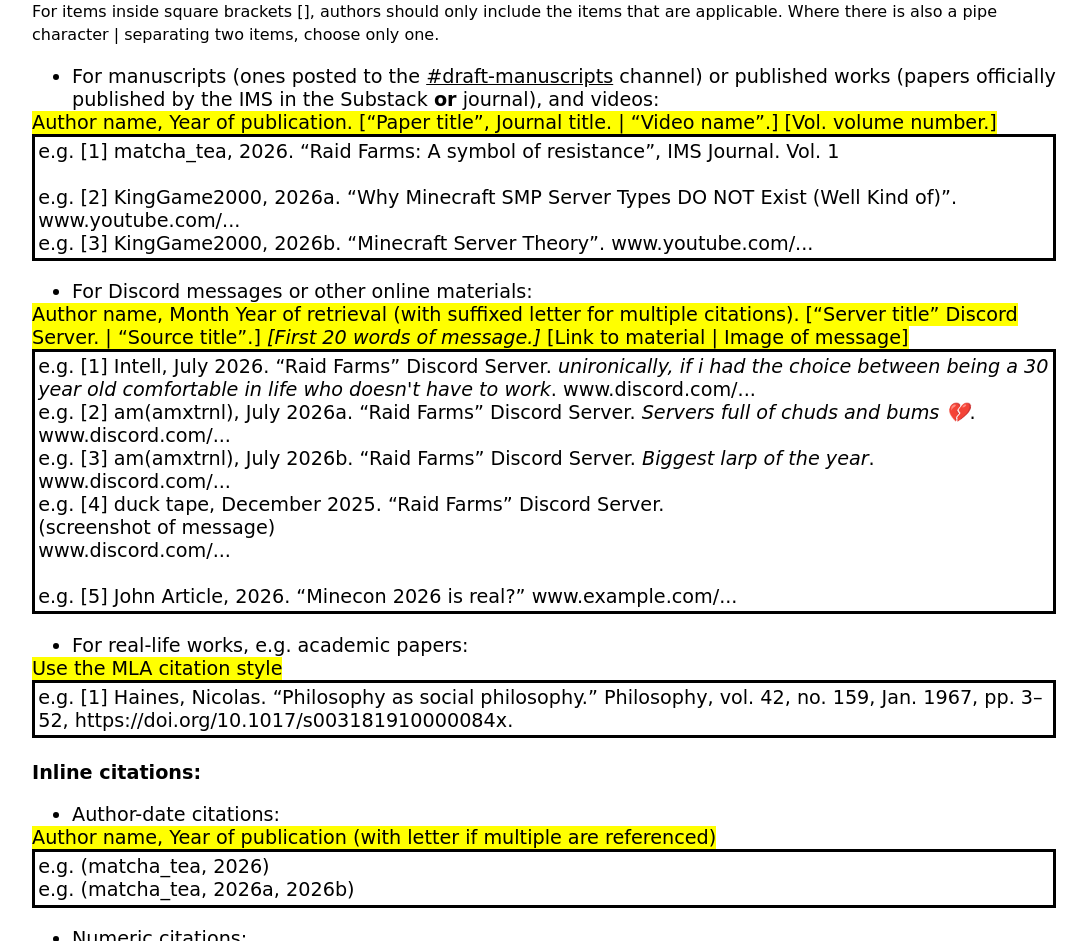
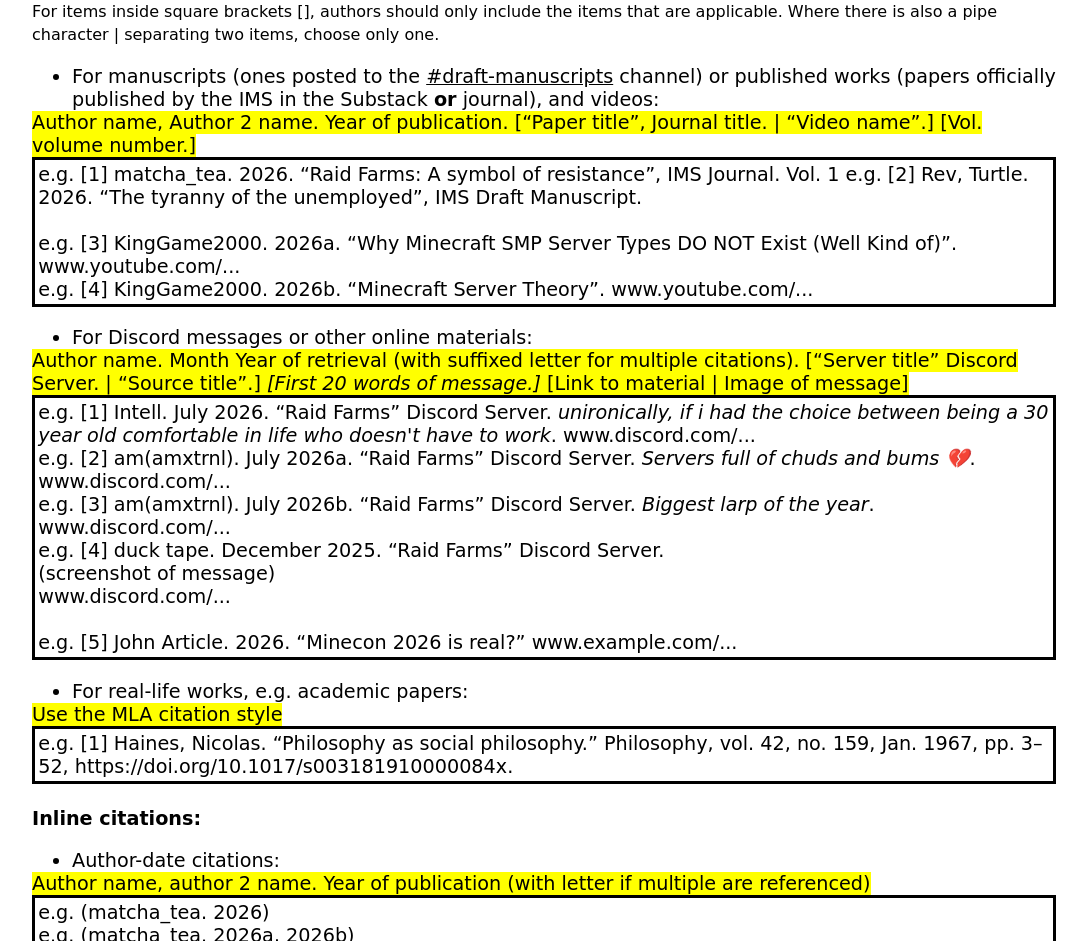
Before and after one commit to imsresearch/ims-website, a React (Vite) app: page /publish-with-us/style-guide in a window 1280 px wide. Shown: the part 2231-3172 px from the top of the page, without its empty margins (96-1183 px from the left). Built offline with nearby package versions, Linux system fonts and the light colour scheme.

Commit message:
Update style-guide.jsx

```diff
--- a/src/pages/style-guide.jsx
+++ b/src/pages/style-guide.jsx
@@ -194,42 +194,43 @@ export default function StyleGuide() {
                                 and videos:
                             </li>
                         </ul>
-                        <mark>Author name, Year of publication. [“Paper title”, Journal title. | “Video name”.] [Vol. volume number.]</mark>
+                        <mark>Author name, Author 2 name. Year of publication. [“Paper title”, Journal title. | “Video name”.] [Vol. volume number.]</mark>
                         <br />
                         <div class="ref-box">
-                            e.g. [1] matcha_tea, 2026. “Raid Farms: A symbol of resistance”, IMS Journal. Vol. 1
+                            e.g. [1] matcha_tea. 2026. “Raid Farms: A symbol of resistance”, IMS Journal. Vol. 1
+                            e.g. [2] Rev, Turtle. 2026. “The tyranny of the unemployed”, IMS Draft Manuscript.
                             <br />
                             <br />
-                            e.g. [2] KingGame2000, 2026a. “Why Minecraft SMP Server Types DO NOT Exist (Well Kind of)”. www.youtube.com/...
+                            e.g. [3] KingGame2000. 2026a. “Why Minecraft SMP Server Types DO NOT Exist (Well Kind of)”. www.youtube.com/...
                             <br />
-                            e.g. [3] KingGame2000, 2026b. “Minecraft Server Theory”. www.youtube.com/...
+                            e.g. [4] KingGame2000. 2026b. “Minecraft Server Theory”. www.youtube.com/...
                         </div>
                         <ul>
                             <li>For Discord messages or other online materials:</li>
                         </ul>
                         <mark>
-                            Author name, Month Year of retrieval (with suffixed letter for multiple citations). [“Server title” Discord Server. | “Source title”.] <i>[First 20 words of message.]</i>{" "}
+                            Author name. Month Year of retrieval (with suffixed letter for multiple citations). [“Server title” Discord Server. | “Source title”.] <i>[First 20 words of message.]</i>{" "}
                             [Link to material | Image of message]
                         </mark>
                         <br />
                         <div class="ref-box">
-                            e.g. [1] Intell, July 2026. “Raid Farms” Discord Server. <i>unironically, if i had the choice between being a 30 year old comfortable in life who doesn't have to work</i>
+                            e.g. [1] Intell. July 2026. “Raid Farms” Discord Server. <i>unironically, if i had the choice between being a 30 year old comfortable in life who doesn't have to work</i>
                             . www.discord.com/...
                             <br />
-                            e.g. [2] am(amxtrnl), July 2026a. “Raid Farms” Discord Server. <i>Servers full of chuds and bums 💔</i>
+                            e.g. [2] am(amxtrnl). July 2026a. “Raid Farms” Discord Server. <i>Servers full of chuds and bums 💔</i>
                             . www.discord.com/...
                             <br />
-                            e.g. [3] am(amxtrnl), July 2026b. “Raid Farms” Discord Server. <i>Biggest larp of the year</i>
+                            e.g. [3] am(amxtrnl). July 2026b. “Raid Farms” Discord Server. <i>Biggest larp of the year</i>
                             . www.discord.com/...
                             <br />
-                            e.g. [4] duck tape, December 2025. “Raid Farms” Discord Server.
+                            e.g. [4] duck tape. December 2025. “Raid Farms” Discord Server.
                             <br />
                             (screenshot of message)
                             <br />
                             www.discord.com/...
                             <br />
                             <br />
-                            e.g. [5] John Article, 2026. “Minecon 2026 is real?” www.example.com/...
+                            e.g. [5] John Article. 2026. “Minecon 2026 is real?” www.example.com/...
                         </div>
                         <ul>
                             <li>For real-life works, e.g. academic papers:</li>
@@ -243,12 +244,14 @@ export default function StyleGuide() {
                         <ul>
                             <li>Author-date citations:</li>
                         </ul>
-                        <mark>Author name, Year of publication (with letter if multiple are referenced)</mark>
+                        <mark>Author name, author 2 name. Year of publication (with letter if multiple are referenced)</mark>
                         <br />
                         <div class="ref-box">
-                            e.g. (matcha_tea, 2026)
+                            e.g. (matcha_tea. 2026)
                             <br />
-                            e.g. (matcha_tea, 2026a, 2026b)
+                            e.g. (matcha_tea. 2026a, 2026b)
+                            <br />
+                            e.g. (Rev, Turtle. 2026)
                         </div>
                         <ul>
                             <li>Numeric citations:</li>
```
